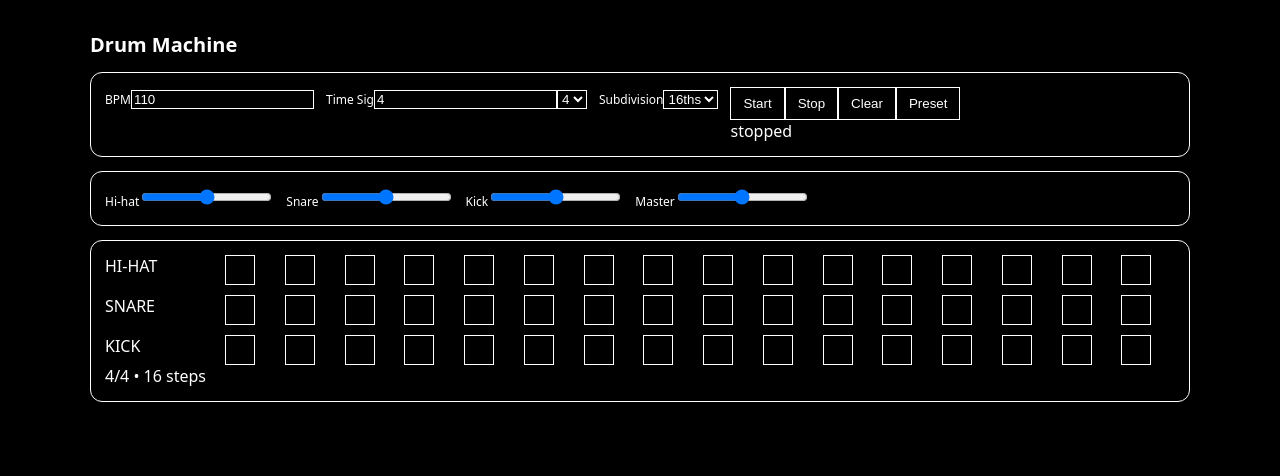
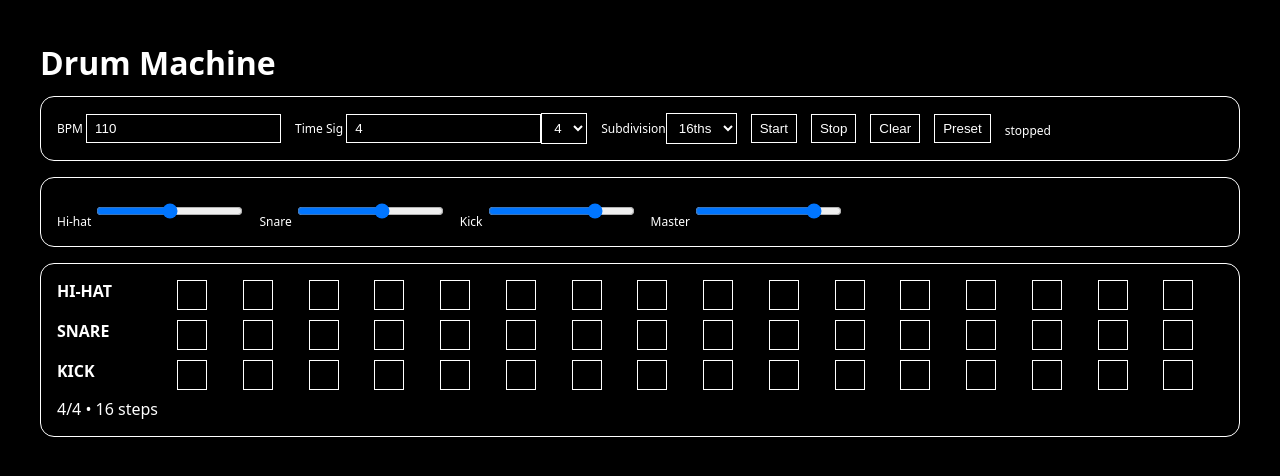
Before and after one commit to jamessqr/drum-machine, a Next.js app: page / in a window 1280 px wide. Shown: the top 476 px of the page. Built offline with nearby package versions, Linux system fonts and the light colour scheme.

Commit message:
UI updates for enhanced labels/interfaces

```diff
--- a/app/page.tsx
+++ b/app/page.tsx
@@ -20,9 +20,15 @@ export default function Page() {
         snGain: GainNode,
         kGain: GainNode;
 
-      const mute = { hh: false, sn: false, k: false };
+      const pattern: Record<"hh" | "sn" | "k", boolean[]> = {
+        hh: [],
+        sn: [],
+        k: [],
+      };
 
-      // ---------- UI ----------
+      let stepsPerBar = 16;
+
+      // ---------- Elements ----------
       const bpmEl = document.getElementById("bpm") as HTMLInputElement;
       const tsNumEl = document.getElementById("tsNum") as HTMLInputElement;
       const tsDenEl = document.getElementById("tsDen") as HTMLSelectElement;
@@ -33,39 +39,32 @@ export default function Page() {
       const snVolEl = document.getElementById("snVol") as HTMLInputElement;
       const kVolEl = document.getElementById("kVol") as HTMLInputElement;
 
-      const masterValEl = document.getElementById("masterVal")!;
-      const hhValEl = document.getElementById("hhVal")!;
-      const snValEl = document.getElementById("snVal")!;
-      const kValEl = document.getElementById("kVal")!;
-
       const startBtn = document.getElementById("startBtn") as HTMLButtonElement;
       const stopBtn = document.getElementById("stopBtn") as HTMLButtonElement;
       const clearBtn = document.getElementById("clearBtn") as HTMLButtonElement;
       const presetBtn = document.getElementById("presetBtn") as HTMLButtonElement;
+
       const statusEl = document.getElementById("status")!;
       const seqEl = document.getElementById("sequencer")!;
       const loopInfoEl = document.getElementById("loopInfo")!;
 
-      let stepsPerBar = 16;
-      const pattern: Record<string, boolean[]> = { hh: [], sn: [], k: [] };
-
+      // ---------- Helpers ----------
       const clamp = (n: number, a: number, b: number) =>
         Math.max(a, Math.min(b, n));
 
       function calcStepsPerBar() {
-        const num = clamp(parseInt(tsNumEl.value || "4"), 1, 15);
-        const den = parseInt(tsDenEl.value);
-        const subdiv = parseInt(subdivEl.value);
-        return { num, den, subdiv, spb: num * subdiv };
+        const num = clamp(+tsNumEl.value || 4, 1, 15);
+        const subdiv = +subdivEl.value;
+        return num * subdiv;
       }
 
       function secondsPerStep() {
-        const bpm = clamp(parseFloat(bpmEl.value || "110"), 40, 240);
-        const den = parseInt(tsDenEl.value);
-        const subdiv = parseInt(subdivEl.value);
+        const bpm = clamp(+bpmEl.value || 110, 40, 240);
+        const den = +tsDenEl.value;
+        const subdiv = +subdivEl.value;
         const quarter = 60 / bpm;
-        const beatDur = quarter * (4 / den);
-        return beatDur / subdiv;
+        const beat = quarter * (4 / den);
+        return beat / subdiv;
       }
 
       function ensureAudio() {
@@ -97,9 +96,8 @@ export default function Page() {
       }
 
       function playKick(t: number) {
-        if (!audioCtx || mute.k) return;
-        const o = audioCtx.createOscillator();
-        const g = audioCtx.createGain();
+        const o = audioCtx!.createOscillator();
+        const g = audioCtx!.createGain();
         o.type = "sine";
         o.frequency.setValueAtTime(140, t);
         o.frequency.exponentialRampToValueAtTime(50, t + 0.08);
@@ -111,13 +109,12 @@ export default function Page() {
       }
 
       function playSnare(t: number) {
-        if (!audioCtx || mute.sn) return;
-        const src = audioCtx.createBufferSource();
+        const src = audioCtx!.createBufferSource();
         src.buffer = noiseBuffer();
-        const hp = audioCtx.createBiquadFilter();
+        const hp = audioCtx!.createBiquadFilter();
         hp.type = "highpass";
         hp.frequency.value = 900;
-        const g = audioCtx.createGain();
+        const g = audioCtx!.createGain();
         g.gain.setValueAtTime(0.9, t);
         g.gain.exponentialRampToValueAtTime(0.001, t + 0.14);
         src.connect(hp).connect(g).connect(snGain);
@@ -126,13 +123,12 @@ export default function Page() {
       }
 
       function playHiHat(t: number) {
-        if (!audioCtx || mute.hh) return;
-        const src = audioCtx.createBufferSource();
+        const src = audioCtx!.createBufferSource();
         src.buffer = noiseBuffer();
-        const hp = audioCtx.createBiquadFilter();
+        const hp = audioCtx!.createBiquadFilter();
         hp.type = "highpass";
         hp.frequency.value = 7000;
-        const g = audioCtx.createGain();
+        const g = audioCtx!.createGain();
         g.gain.setValueAtTime(0.35, t);
         g.gain.exponentialRampToValueAtTime(0.001, t + 0.06);
         src.connect(hp).connect(g).connect(hhGain);
@@ -141,20 +137,22 @@ export default function Page() {
       }
 
       function buildSequencer() {
-        const { num, subdiv, spb } = calcStepsPerBar();
-        stepsPerBar = spb;
-
-        for (const k of ["hh", "sn", "k"]) {
-          pattern[k] = new Array(stepsPerBar).fill(false);
-        }
+        stepsPerBar = calcStepsPerBar();
+        ["hh", "sn", "k"].forEach((k) => {
+          pattern[k as "hh"].length = stepsPerBar;
+          pattern[k as "hh"].fill(false);
+        });
 
         seqEl.innerHTML = "";
 
-        ["hh", "sn", "k"].forEach((inst) => {
-          const label = document.createElement("div");
-          label.className = "inst";
-          label.textContent =
-            inst === "hh" ? "HI-HAT" : inst === "sn" ? "SNARE" : "KICK";
+        ([
+          ["hh", "HI-HAT"],
+          ["sn", "SNARE"],
+          ["k", "KICK"],
+        ] as const).forEach(([key, label]) => {
+          const labelEl = document.createElement("div");
+          labelEl.className = "inst";
+          labelEl.textContent = label;
 
           const steps = document.createElement("div");
           steps.className = "steps";
@@ -163,19 +161,17 @@ export default function Page() {
             const s = document.createElement("div");
             s.className = "step";
             s.onclick = () => {
-              pattern[inst][i] = !pattern[inst][i];
-              s.classList.toggle("on", pattern[inst][i]);
+              pattern[key][i] = !pattern[key][i];
+              s.classList.toggle("on", pattern[key][i]);
             };
             steps.appendChild(s);
           }
 
-          seqEl.appendChild(label);
+          seqEl.appendChild(labelEl);
           seqEl.appendChild(steps);
         });
 
-        loopInfoEl.textContent = `${num}/${
-          tsDenEl.value
-        } • ${stepsPerBar} steps`;
+        loopInfoEl.textContent = `${tsNumEl.value}/${tsDenEl.value} • ${stepsPerBar} steps`;
       }
 
       function scheduler() {
@@ -183,7 +179,6 @@ export default function Page() {
           if (pattern.hh[currentStep]) playHiHat(nextNoteTime);
           if (pattern.sn[currentStep]) playSnare(nextNoteTime);
           if (pattern.k[currentStep]) playKick(nextNoteTime);
-
           currentStep = (currentStep + 1) % stepsPerBar;
           nextNoteTime += secondsPerStep();
         }
@@ -221,75 +216,55 @@ export default function Page() {
     <>
       <style>{`
         body { background:#000; color:#fff; font-family:system-ui; }
-        .wrap { max-width:1100px; margin:0 auto; padding:18px; }
-        h1 { font-size:20px; }
-        .panel { border:1px solid #fff; border-radius:12px; padding:14px; margin-bottom:14px; }
-        .row { display:flex; gap:12px; flex-wrap:wrap; }
+        .wrap { max-width:1200px; margin:0 auto; padding:20px; }
+        h1 { margin-bottom:12px; }
+        .panel { border:1px solid #fff; border-radius:14px; padding:16px; margin-bottom:16px; }
+        .row { display:flex; gap:14px; align-items:center; flex-wrap:wrap; }
         label { font-size:12px; }
-        input, select, button { background:#000; color:#fff; border:1px solid #fff; }
-        button { padding:8px 12px; cursor:pointer; }
+        input, select, button {
+          background:#000; color:#fff; border:1px solid #fff;
+          padding:6px 8px;
+        }
+        button { cursor:pointer; }
         .grid { display:grid; grid-template-columns:110px 1fr; gap:10px; }
+        .inst { font-weight:700; }
         .steps { display:grid; grid-auto-flow:column; gap:6px; }
         .step { width:28px; height:28px; border:1px solid #fff; cursor:pointer; }
         .step.on { background:#fff; }
+        .status { font-size:12px; margin-top:4px; }
       `}</style>
 
       <div className="wrap">
         <h1>Drum Machine</h1>
 
         <div className="panel row">
-          <div>
-            <label>BPM</label>
-            <input id="bpm" type="number" defaultValue={110} />
-          </div>
-          <div>
-            <label>Time Sig</label>
-            <input id="tsNum" type="number" defaultValue={4} />
-            <select id="tsDen">
-              <option value="4">4</option>
-              <option value="8">8</option>
-            </select>
-          </div>
-          <div>
-            <label>Subdivision</label>
+          <label>BPM <input id="bpm" type="number" defaultValue={110} /></label>
+          <label>Time Sig <input id="tsNum" type="number" defaultValue={4} />
+            <select id="tsDen"><option value="4">4</option><option value="8">8</option></select>
+          </label>
+          <label>Subdivision
             <select id="subdiv">
               <option value="4">16ths</option>
               <option value="2">8ths</option>
             </select>
-          </div>
-          <div>
-            <button id="startBtn">Start</button>
-            <button id="stopBtn" disabled>
-              Stop
-            </button>
-            <button id="clearBtn">Clear</button>
-            <button id="presetBtn">Preset</button>
-            <div id="status">stopped</div>
-          </div>
+          </label>
+          <button id="startBtn">Start</button>
+          <button id="stopBtn" disabled>Stop</button>
+          <button id="clearBtn">Clear</button>
+          <button id="presetBtn">Preset</button>
+          <div id="status" className="status">stopped</div>
         </div>
 
         <div className="panel row">
-          <div>
-            <label>Hi-hat</label>
-            <input id="hhVol" type="range" min="0" max="1" step="0.01" />
-          </div>
-          <div>
-            <label>Snare</label>
-            <input id="snVol" type="range" min="0" max="1" step="0.01" />
-          </div>
-          <div>
-            <label>Kick</label>
-            <input id="kVol" type="range" min="0" max="1" step="0.01" />
-          </div>
-          <div>
-            <label>Master</label>
-            <input id="master" type="range" min="0" max="1" step="0.01" />
-          </div>
+          <label>Hi-hat <input id="hhVol" type="range" min="0" max="1" step="0.01" defaultValue="0.5" /></label>
+          <label>Snare <input id="snVol" type="range" min="0" max="1" step="0.01" defaultValue="0.6" /></label>
+          <label>Kick <input id="kVol" type="range" min="0" max="1" step="0.01" defaultValue="0.8" /></label>
+          <label>Master <input id="master" type="range" min="0" max="1" step="0.01" defaultValue="0.9" /></label>
         </div>
 
         <div className="panel">
           <div id="sequencer" className="grid"></div>
-          <div id="loopInfo"></div>
+          <div id="loopInfo" style={{ marginTop: 8 }} />
         </div>
       </div>
     </>
```
